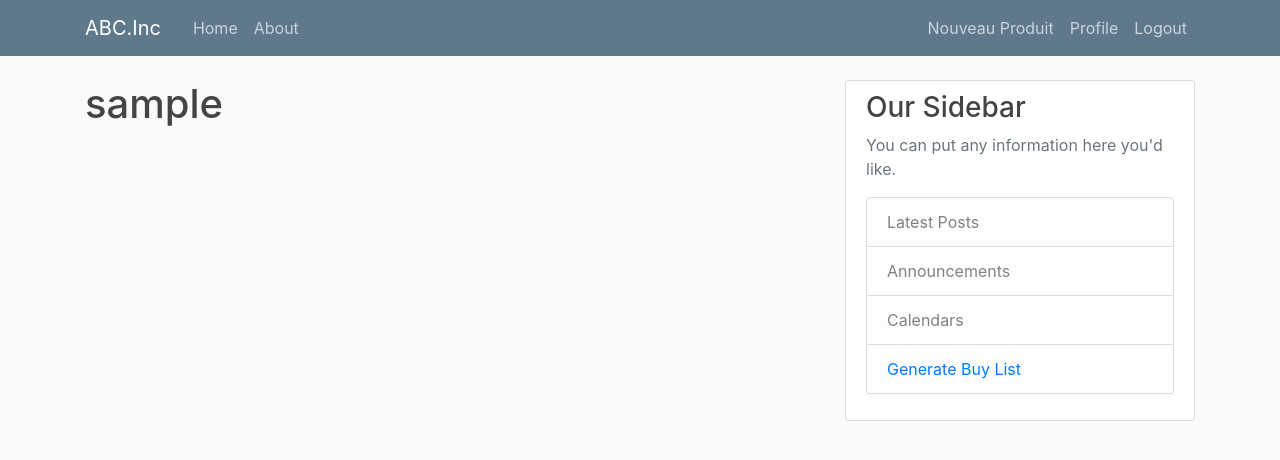
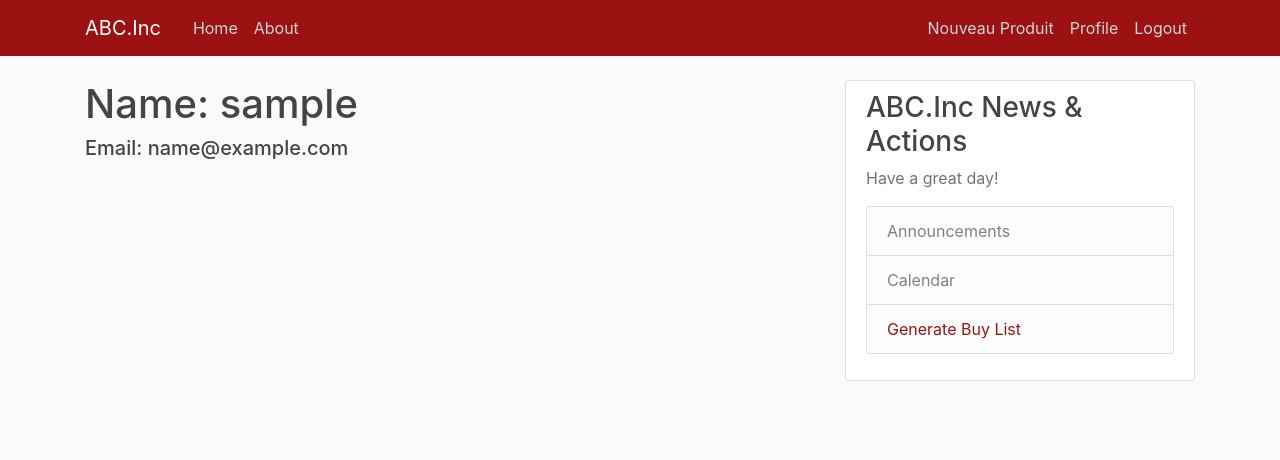
Before and after one commit to SimonJTremblay/projet_inventaire, a Django app: page /profile/ in a window 1280 px wide. Shown: the top 460 px of the page. Run offline with Django 3.2, Linux system fonts and the light colour scheme; the visitor is signed in with stand-in values (Sample User, id 1); some libraries are stand-ins or nearby versions.

Commit message:
CSS changes

```diff
--- a/inventaire/static/inventaire/main.css
+++ b/inventaire/static/inventaire/main.css
@@ -13,7 +13,7 @@ body {
   }
 
   .bg-steel {
-    background-color: #5f788a;
+    background-color: #9c1212;
   }
 
   .site-header .navbar-nav .nav-link {
@@ -40,6 +40,16 @@ body {
     color: #444444;
   }
 
+  a {
+    color: #9c1212;
+    text-decoration: none;
+  }
+
+  a:hover{
+    color: #f54747;
+    text-decoration: none;
+  }
+
   a.article-title:hover {
     color: #428bca;
     text-decoration: none;
@@ -62,7 +72,7 @@ body {
   }
 
   .article-metadata a:hover {
-    color: #333;
+    color: #f54747;
     text-decoration: none;
   }
 
--- a/inventaire/templates/inventaire/base.html
+++ b/inventaire/templates/inventaire/base.html
@@ -58,12 +58,11 @@
           </div>
           <div class="col-md-4">
             <div class="content-section">
-              <h3>Our Sidebar</h3>
-              <p class='text-muted'>You can put any information here you'd like.
+              <h3>ABC.Inc News & Actions</h3>
+              <p class='text-muted'>Have a great day!
                 <ul class="list-group">
-                  <li class="list-group-item list-group-item-light">Latest Posts</li>
                   <li class="list-group-item list-group-item-light">Announcements</li>
-                  <li class="list-group-item list-group-item-light">Calendars</li>
+                  <li class="list-group-item list-group-item-light">Calendar</li>
                   {% if user.is_superuser %}
                   <li class="list-group-item list-group-item-light">
                     <a href="{% url 'produit-achat' %}">Generate Buy List</a>
--- a/inventaire/templates/inventaire/home.html
+++ b/inventaire/templates/inventaire/home.html
@@ -7,7 +7,7 @@
             <a class="mr-2" href="{% url 'produit-detail' produit.id %}">{{ produit.Nom }}</a>
             <small class="text-muted">{{ produit.Description }}</small>
           </div>
-          <h2><a class="article-title" href="#">En stock: {{ produit.QuantiteStock }}</a></h2>
+          <h4>En stock: {{ produit.QuantiteStock }}</h4>
         </div>
       </article>
     {%  endfor %}
--- a/inventaire/templates/inventaire/produit-achat.html
+++ b/inventaire/templates/inventaire/produit-achat.html
@@ -6,8 +6,8 @@
           <div class="article-metadata">
             <a class="mr-2" href="{% url 'produit-detail' produit.id %}">{{ produit.Nom }}</a>
           </div>
-          <h2><a class="article-title" href="#">En stock: {{ produit.QuantiteStock }}</a></h2>
-          <h2><a class="article-title" href="#">Seuil: {{ produit.SeuilMinimum }}</a></h2>
+          <h5>En stock: {{ produit.QuantiteStock }}</a></h2>
+          <h5>Seuil: {{ produit.SeuilMinimum }}</a></h5>
         </div>
       </article>
     {%  endfor %}
--- a/users/templates/users/profile.html
+++ b/users/templates/users/profile.html
@@ -1,4 +1,5 @@
 {% extends "inventaire/base.html" %}
 {% block content %}
-    <h1>{{ user.username }}</h1>
+    <h1>Name: {{ user.username }}</h1>
+    <h5>Email: {{ user.email }}</h5>
 {% endblock content %}
```
Also changed, not shown: inventaire/templates/inventaire/produit_detail.html (+4 -6 lines).
